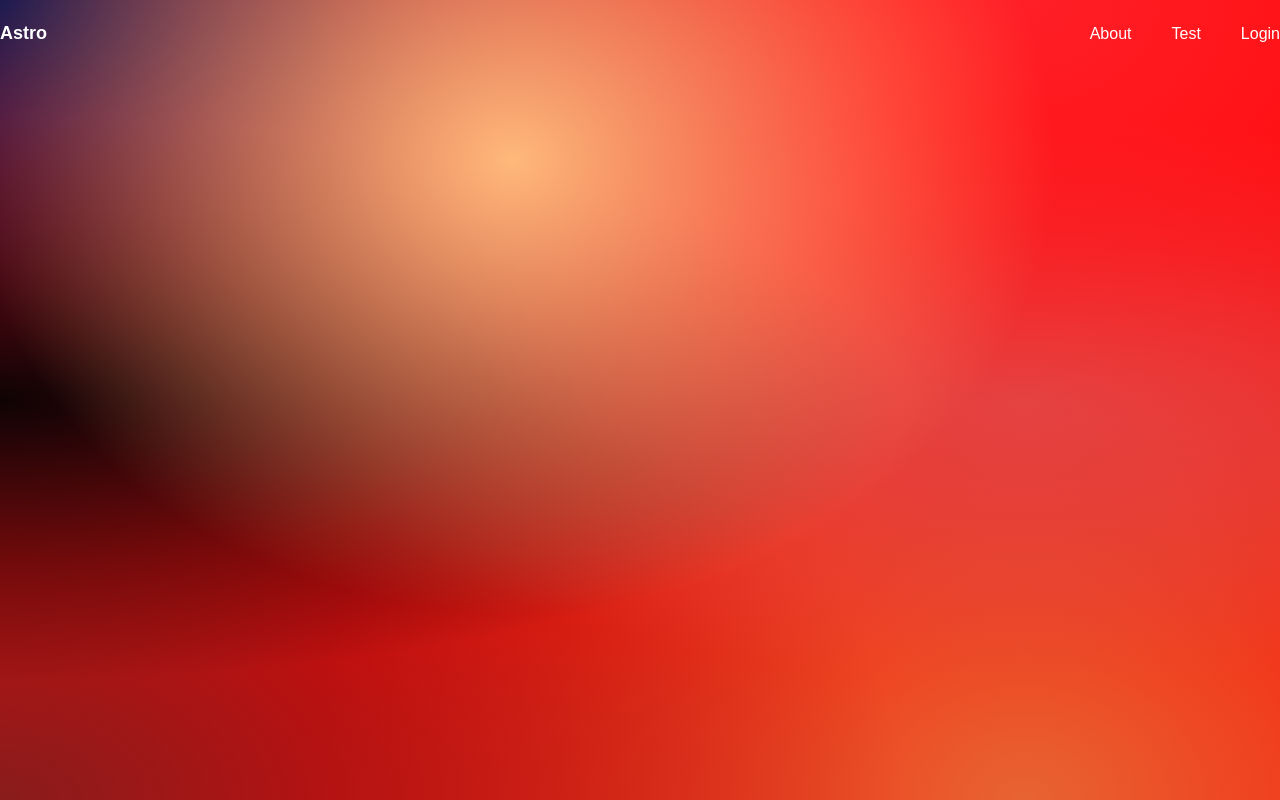
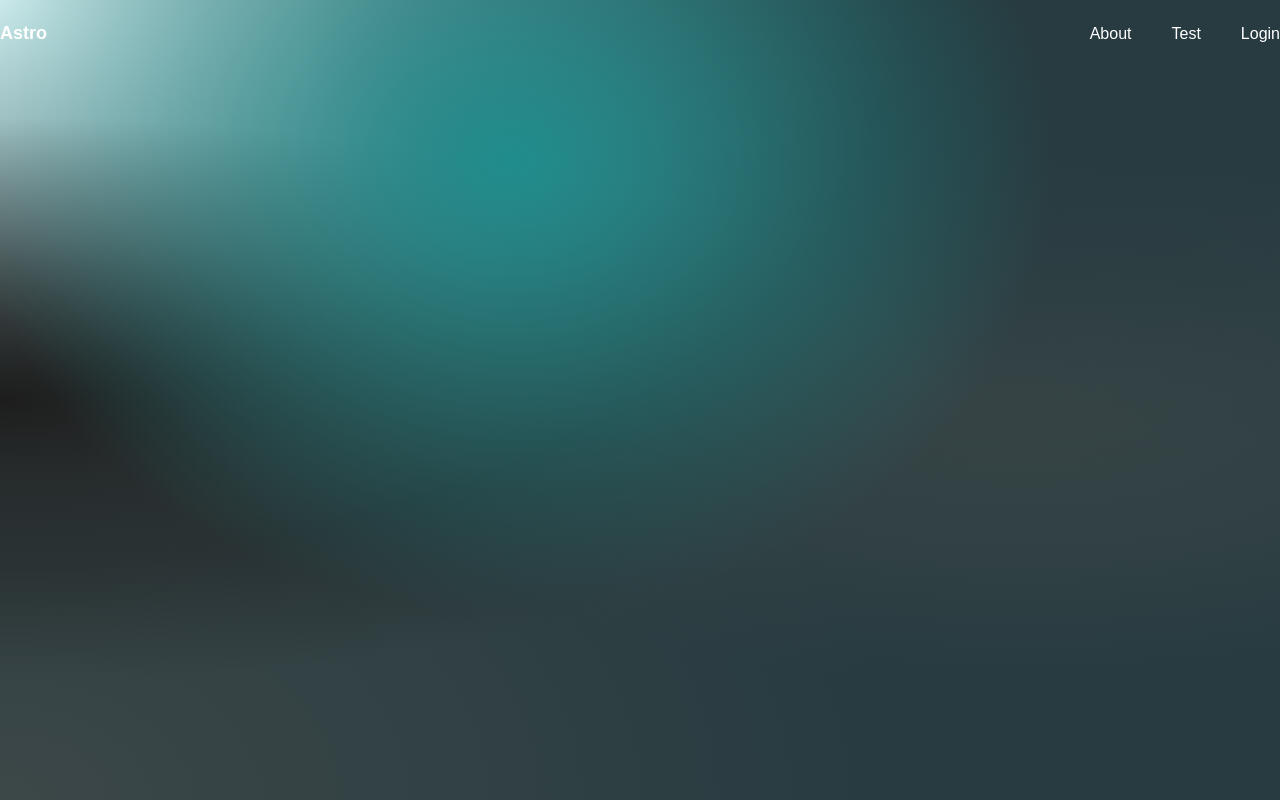
Before and after one commit to michelbeyrouty/esports_tournaments, a Next.js app: page / in a window 1280 px wide. Shown: the top 800 px of the page. Built offline with nearby package versions, Linux system fonts and the light colour scheme.

Commit message:
Add navbar 1

```diff
--- a/styles/globals.css
+++ b/styles/globals.css
@@ -12,16 +12,12 @@
 }
 
 .rainbow-mesh {
-  background-color: hsla(0, 100%, 50%, 1);
-  background-image: radial-gradient(
-      at 40% 20%,
-      hsla(28, 100%, 74%, 1) 0px,
-      transparent 50%
-    ),
-    radial-gradient(at 80% 0%, rgb(255, 31, 39) 0px, transparent 50%),
-    radial-gradient(at 0% 50%, rgb(15, 3, 4) 0px, transparent 50%),
-    radial-gradient(at 80% 50%, rgb(218, 80, 77) 0px, transparent 50%),
-    radial-gradient(at 0% 100%, rgb(137, 28, 28) 0px, transparent 50%),
-    radial-gradient(at 80% 100%, rgb(231, 100, 49) 0px, transparent 50%),
-    radial-gradient(at 0% 0%, rgb(30, 27, 80) 0px, transparent 50%);
+  background-color: #273b40;
+  background-image: radial-gradient(at 40% 20%, #208c8c 0px, transparent 50%),
+    radial-gradient(at 80% 0%, #273b40 0px, transparent 50%),
+    radial-gradient(at 0% 50%, #1d1d1d 0px, transparent 50%),
+    radial-gradient(at 80% 50%, #3c4748 0px, transparent 50%),
+    radial-gradient(at 0% 100%, #3c4748 0px, transparent 50%),
+    radial-gradient(at 80% 100%, #273b40 0px, transparent 50%),
+    radial-gradient(at 0% 0%, #cae9ea 0px, transparent 50%);
 }
```
